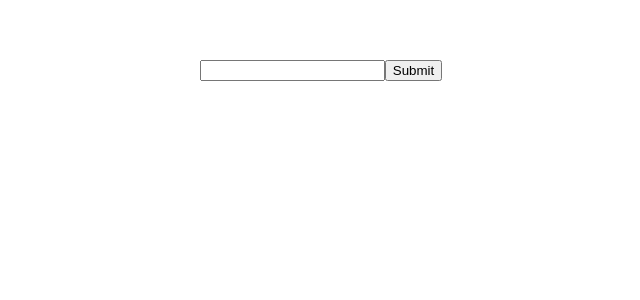
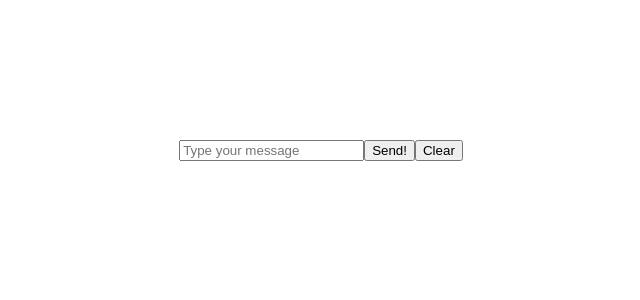
Before and after one commit to daniL16/yoda_chatbot, a Vue app in the folder front/: page / in a window 1280 px wide. Shown: the top 300 px of the page, without its empty margins (319-959 px from the left). Built offline with nearby package versions, Linux system fonts and the light colour scheme.

Commit message:
front working

```diff
--- a/front/src/App.vue
+++ b/front/src/App.vue
@@ -1,33 +1,16 @@
 <template>
   <div id="app">
-    <input type="text" id="message" v-model="message">
-    <button @click="sendMessage"> Submit</button>
-    <p> {{ answer }}</p>
+    <MessageBox></MessageBox>
   </div>
 </template>
 
 <script>
 
-import api from '@/api.js'
-import {setCookie} from "@/utils.js";
+import MessageBox from "./components/MessageBox";
 
 export default {
   name: 'App',
-  data(){
-    return{
-      message: '',
-      answer: '',
-      sessionToken: ''
-  }},
-  methods:{
-      sendMessage(){
-         api.sendMessage(this.message).then(res => {
-          this.answer = res.data.answer
-          setCookie('conversationToken',res.data.sessionToken,1)
-        })
-    }
-  }
-
+  components: {MessageBox}
 }
 </script>
 
--- a/front/src/api.js
+++ b/front/src/api.js
@@ -1,24 +1,34 @@
-import {getCookie} from "./utils";
-import axios from "axios";
+//import axios from "axios";
 
-const api_url = 'http://localhost:8088/send_message';
+//const api_url = 'http://localhost:8088/send_message';
+const fakeResponse = '"{\\"session_token\\":\\"eyJ0eXBlIjoiSldUIiwiYWxnIjoiSFMyNTYifQ.eyJzZXNzaW9uSWQiOiJoMm92ZXVhbjluZXJ1b245bTM2cWhvMWQwNSIsInRpbWVzdGFtcCI6MTYzNDc0MjM5MiwicHJvamVjdCI6InlvZGFfY2hhdGJvdF9lbiJ9.Ox9GzbCs3GN6wh-YAH_piNvQGtdWDSXm4wH1Ot_JXXs\\",\\"response_message\\":\\"Always pass on what you have learned. What would you like to know?\\"}"'
 
-const axiosInstance = axios.create({
-    headers: {
-        "Access-Control-Allow-Origin": "*",
-        "Content-Type" : "application/json"
-    }
-});
+// const axiosInstance = axios.create({
+//     headers: {
+//         "Access-Control-Allow-Origin": "*",
+//         "Content-Type" : "application/json"
+//     }
+// });
 
-async function sendMessage(message){
-    const cookieToken = getCookie('conversationToken');
-    return axiosInstance.post(api_url,{
-            message: message,
-            sessionToken: cookieToken
-        })
-        .catch(function (error) {
-            console.log('Error! ' + error);
-        })
+function sleep(ms) {
+    return new Promise(resolve => setTimeout(resolve, ms));
+}
+
+async function sendMessage(){
+    //const cookieToken = getCookie('conversationToken');
+    await sleep(5000);
+    return JSON.parse(fakeResponse);
+    // return axiosInstance.post(api_url,{
+    //         message: message,
+    //         sessionToken: cookieToken
+    //     }).then(
+    //         function (response){
+    //             console.log(response)
+    //         }
+    //     )
+    //     .catch(function (error) {
+    //         console.log(error)
+    //     })
 }
 
 
--- /dev/null
+++ b/front/src/components/Message.vue
@@ -0,0 +1,25 @@
+<template>
+  <span class="message">{{message}}</span>
+</template>
+
+<script>
+ export default {
+   props:{
+     message:{
+       type: String,
+       default: () => ''
+     }
+   }
+ }
+</script>
+
+<style>
+.message {
+  width: 45%;
+  border-radius: 10px;
+  padding: .5em;
+  font-size: 10pt;
+  background: #F1F0F0;
+  color: black;
+}
+</style>
--- /dev/null
+++ b/front/src/components/MessageBox.vue
@@ -0,0 +1,108 @@
+<template>
+  <section>
+    <div class="chat-box">
+      <ul class="message-list">
+        <li
+            class="message-item"
+            v-for="(message,key) in messagesThread"
+            :key="key"
+        >
+         <Message :message="message" :key="key"></Message>
+        </li>
+      </ul>
+      <span v-if="waitingResponse"> writing... </span>
+    </div>
+    <div class="chat-inputs">
+      <input
+          type="text"
+          v-on:keyup.enter="sendMessage"
+          v-model="new_message"
+          placeholder="Type your message"
+      />
+      <button v-on:click="sendMessage">Send!</button>
+      <button v-on:click="clearConservation">Clear</button>
+    </div>
+  </section>
+</template>
+
+<script>
+import api from "../api.js";
+import Message from '../components/Message';
+
+export default {
+    name: 'MessageBox',
+    components: {Message},
+    data: () => ({
+      new_message: '',
+      messagesThread: [],
+      conversationToken: '',
+      waitingResponse : false
+    }),
+    methods:{
+      checkForm(){
+        let valid = this.new_message !== '';
+        if(!valid){
+          alert('Please, enter any message.');
+        }
+        return valid;
+      },
+      sendMessage(){
+        if(this.checkForm()) {
+          this.waitingResponse = true;
+          this.messagesThread.push(this.new_message);
+          api.sendMessage(this.new_message, this.conversationToken).then(res => {
+            let answer = JSON.parse(res);
+            this.messagesThread.push(answer.response_message);
+            this.conversationToken = answer.session_token;
+            localStorage.setItem('conversationToken', this.conversationToken);
+            this.new_message = '';
+            this.waitingResponse = false;
+          }).catch(() => {
+            this.waitingResponse = false;
+            alert('Sorry! Something didn\'t work as it should, try again young padawan.')
+          })
+        }
+      },
+      clearConservation(){
+        this.messagesThread = []
+        this.conversationToken = '';
+      }
+    },
+    mounted(){
+      if(localStorage.getItem('messages')){
+          this.messagesThread = localStorage.getItem('messages').split(',')
+      }
+      if(localStorage.getItem('conversationToken')){
+        this.conversationToken = localStorage.getItem('conversationToken')
+      }
+    },
+    watch:{
+      messagesThread: function (messages){
+        localStorage.messages = messages
+      }
+    }
+
+  }
+</script>
+
+<style>
+
+.message-list {
+  display: flex;
+  flex-direction: column;
+  list-style-type: none;
+}
+
+.chat-box {
+  padding: 1em;
+  overflow: auto;
+  max-width: 500px;
+  margin: 0 auto 1em auto;
+}
+
+.message-item {
+  padding-bottom: 1.5em;
+}
+
+
+</style>
--- a/front/src/utils.js
+++ /dev/null
@@ -1,15 +0,0 @@
-export function getCookie(name) {
-    const value = `; ${document.cookie}`;
-    const parts = value.split(`; ${name}=`);
-    if (parts.length === 2) return parts.pop().split(';').shift();
-}
-
-export function setCookie(name,value,days) {
-    let expires = "";
-    if (days) {
-        let date = new Date();
-        date.setTime(date.getTime() + (days*24*60*60*1000));
-        expires = "; expires=" + date.toUTCString();
-    }
-    document.cookie = name + "=" + (value || "")  + expires + "; path=/";
-}
```
Also changed, not shown: 1 other file (tests, documents, lock files or other folders).
